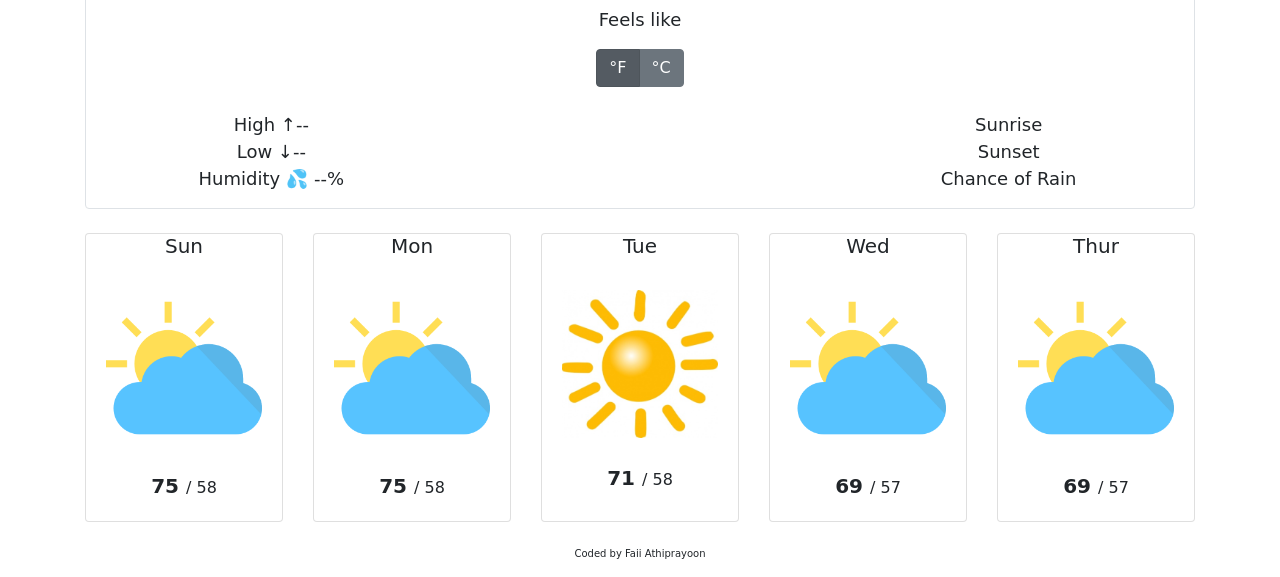
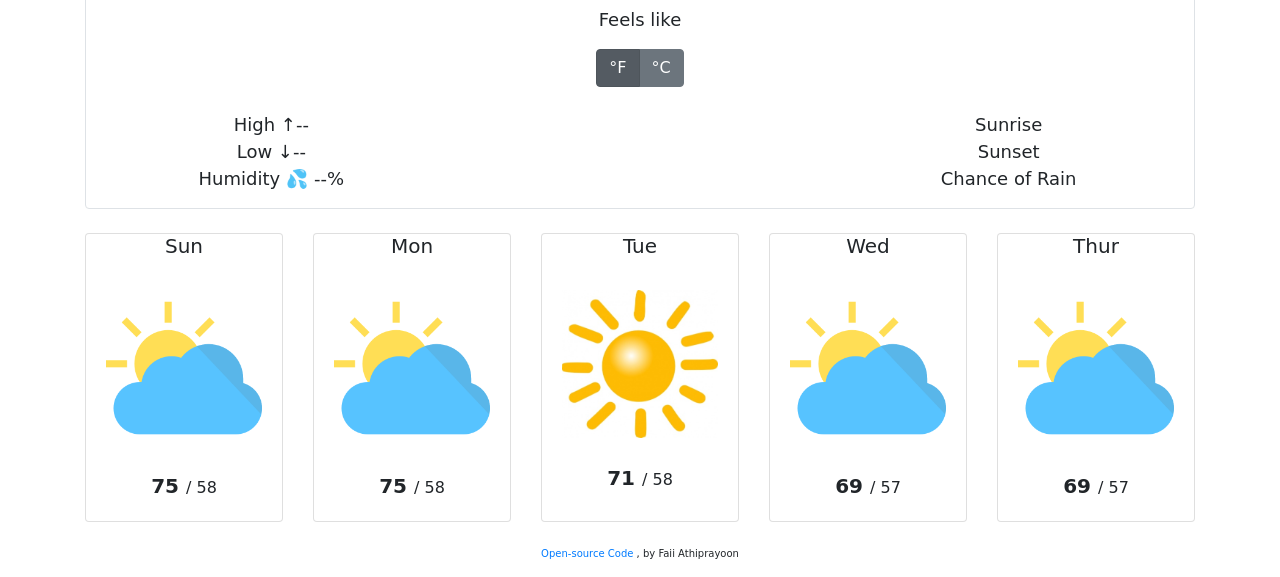
Before and after one commit to FaiiFaii09/My-First-Weather-App, a plain HTML site: page index.html in a window 1280 px wide. Shown: the part 297-874 px from the top of the page. Drawn offline with nearby package versions, Linux system fonts and the light colour scheme; a web font is replaced by a local one.

Commit message:
Added a link to my GitHub

```diff
--- a/index.html
+++ b/index.html
@@ -169,7 +169,11 @@
     </div>
     <br />
     <p id="signature">
-        Coded by Faii Athiprayoon
+        <span>
+            <a href="https://github.com/FaiiFaii09/My-First-Weather-App" target="_blank">
+           Open-source Code </a>,
+        </span>
+        by Faii Athiprayoon
     </p>
     <script src="src/index.js"></script>
 </body>
```
